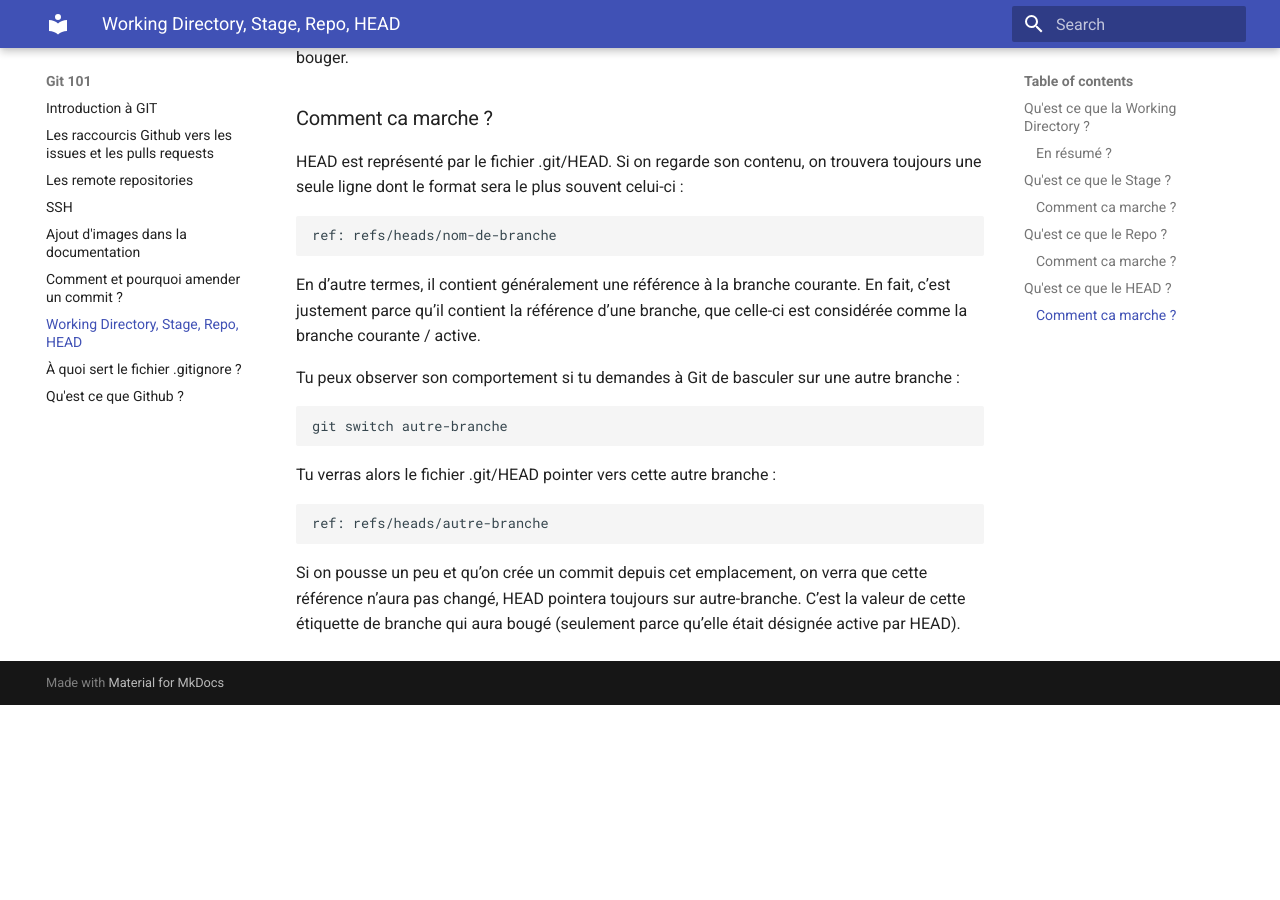
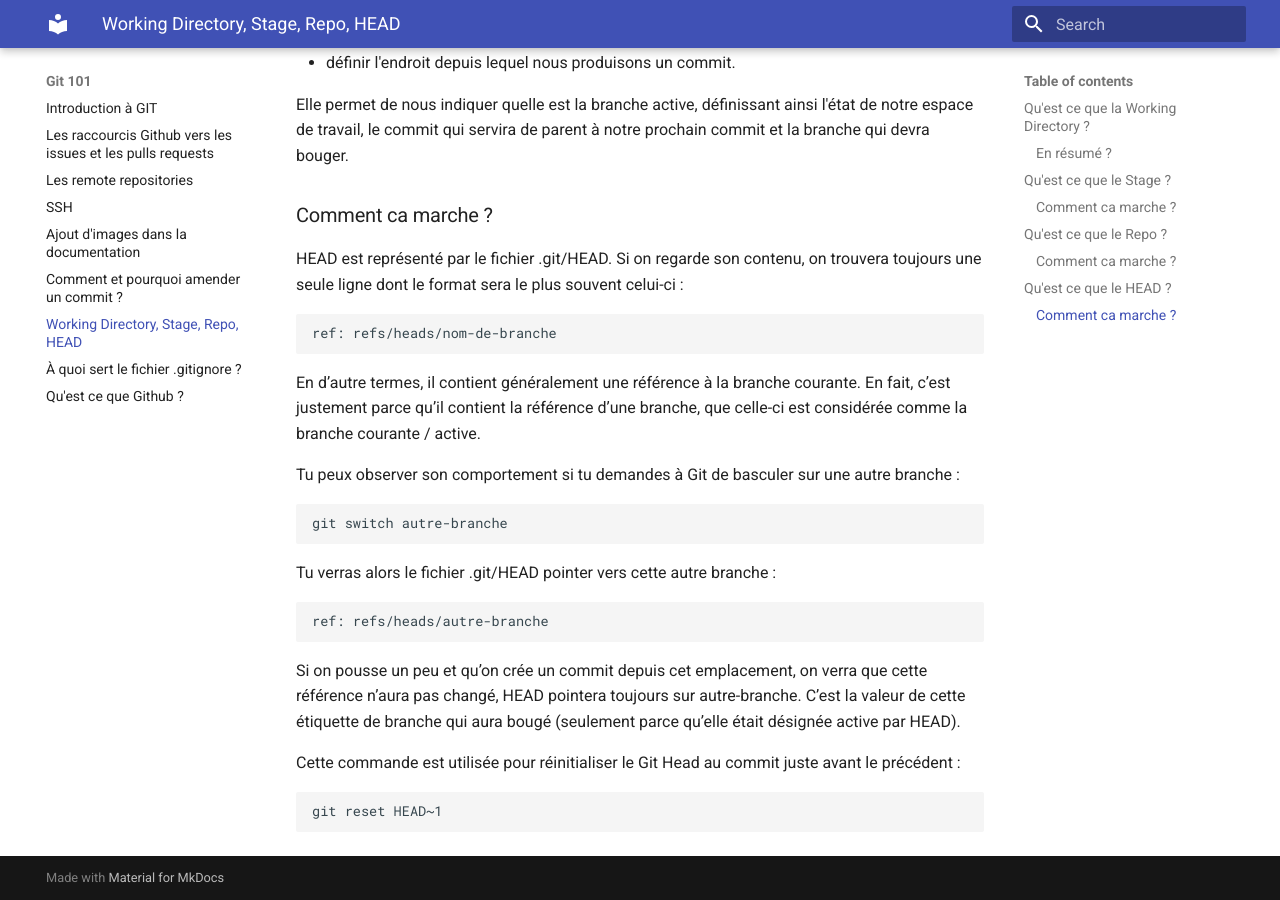
Before and after one commit to ub-mmi-but/git-101, an MkDocs documentation site: the page built from docs/expliquer-les-principes-de-working-directory-stage-repo-head.md, in a window 1280 px wide and 900 px high, scrolled down 2729 px. Built offline with MkDocs 1.6.1 and Material for MkDocs 9.7.7, drawn with Linux system fonts in a browser that asks for light colours; before the commit the page ends 3434 px from its top, so only the background shows below that; some of the changed text lies outside the part shown.

Commit message:
Version finale

````diff
--- a/docs/expliquer-les-principes-de-working-directory-stage-repo-head.md
+++ b/docs/expliquer-les-principes-de-working-directory-stage-repo-head.md
@@ -45,6 +45,11 @@
 
 ```shell
 git restore --staged
+```
+
+Pour voir la différence entre le working directory et le stage :
+```shell
+git diff
 ```
 
 
@@ -106,3 +111,8 @@
 ```
 
 Si on pousse un peu et qu’on crée un commit depuis cet emplacement, on verra que cette référence n’aura pas changé, HEAD pointera toujours sur autre-branche. C’est la valeur de cette étiquette de branche qui aura bougé (seulement parce qu’elle était désignée active par HEAD).
+
+ Cette commande est utilisée pour réinitialiser le Git Head au commit juste avant le précédent :
+```shell
+git reset HEAD~1
+```
````
